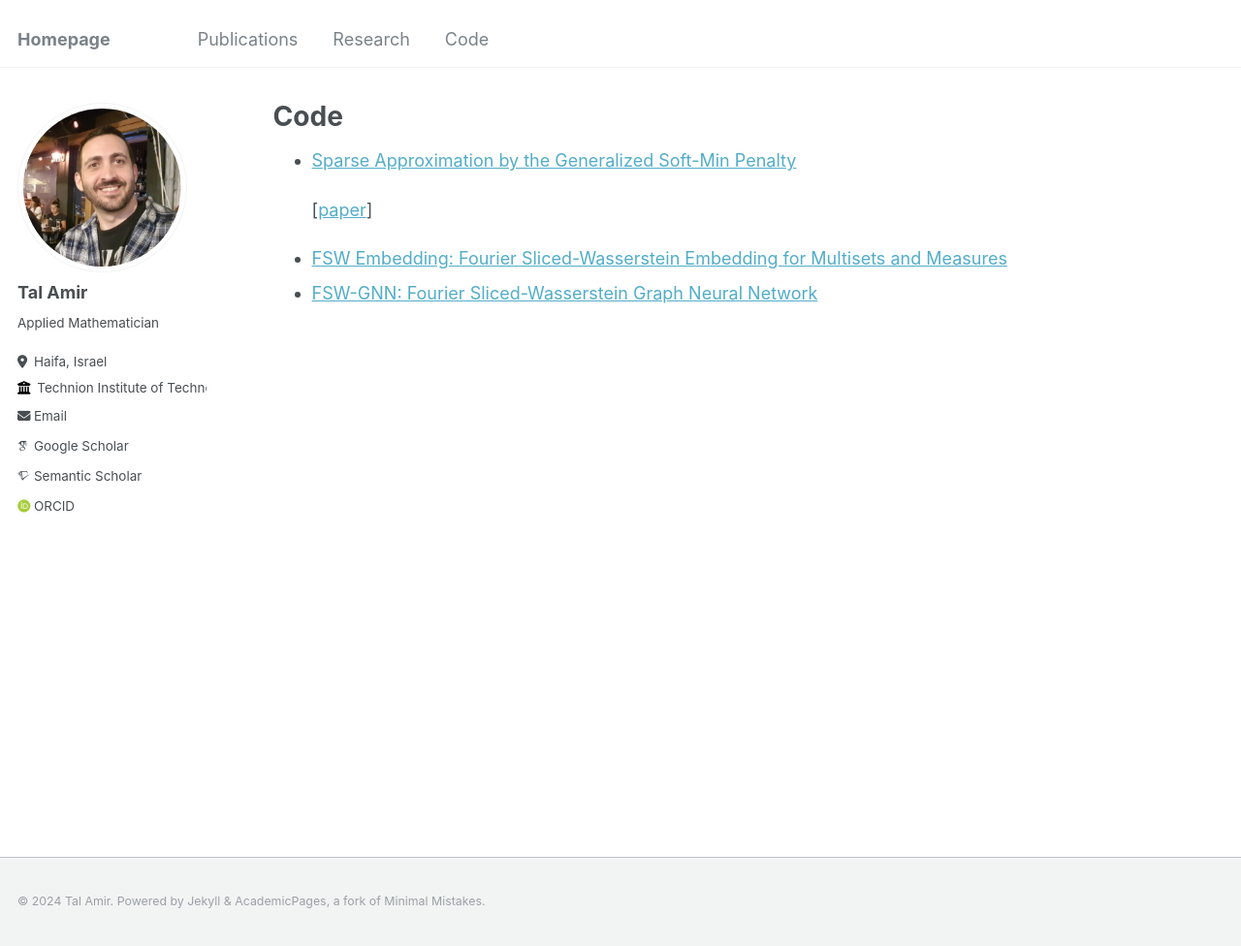
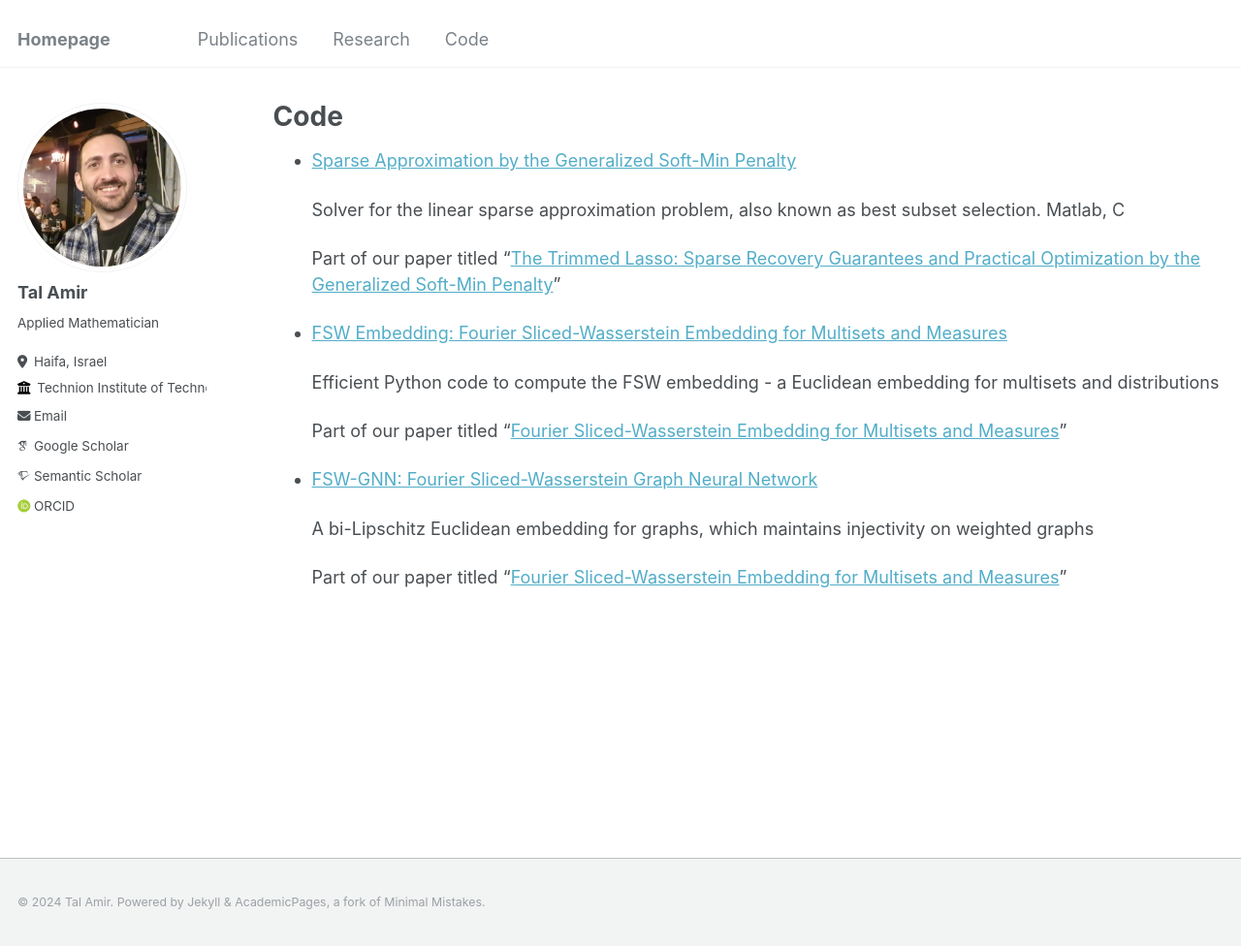
Before and after one commit to tal-amir/tal-amir.github.io, a Jekyll site: the page built from _pages/code.md, in a window 1280 px wide and 976 px high. Shown: the whole window at 97% size. Built offline with Jekyll 4.4.1, drawn with Linux system fonts in a browser that asks for light colours; some web fonts are replaced.

Commit message:
Update code.md

```diff
--- a/_pages/code.md
+++ b/_pages/code.md
@@ -9,8 +9,22 @@ author_profile: true
 
 - [Sparse Approximation by the Generalized Soft-Min Penalty](https://github.com/tal-amir/sparse-approximation-gsm)
 
-  [[paper](https://tal-amir.github.io/publication/2021-09%20The%20Trimmed%20Lasso)]
+  Solver for the linear sparse approximation problem, also known as best subset selection.
+  Matlab, C
+
+  Part of our paper titled "[The Trimmed Lasso: Sparse Recovery Guarantees and Practical Optimization by the Generalized Soft-Min Penalty](https://tal-amir.github.io/publication/2021-09%20The%20Trimmed%20Lasso)"
+
 - [FSW Embedding: Fourier Sliced-Wasserstein Embedding for Multisets and Measures](https://tal-amir.github.io/soon/)
+
+  Efficient Python code to compute the FSW embedding - a Euclidean embedding for multisets and distributions
+
+  Part of our paper titled "[Fourier Sliced-Wasserstein Embedding for Multisets and Measures](https://tal-amir.github.io/publication/2024-05%20Fourier%20Sliced-Wasserstein%20Embedding)"
+
 - [FSW-GNN: Fourier Sliced-Wasserstein Graph Neural Network](https://tal-amir.github.io/soon/)
 
+  A bi-Lipschitz Euclidean embedding for graphs, which maintains injectivity on weighted graphs
+
+  Part of our paper titled "[Fourier Sliced-Wasserstein Embedding for Multisets and Measures](https://tal-amir.github.io/soon/)"
+
+
 [//]: <> (  https://github.com/tal-amir/fsw-gnn  )
```
